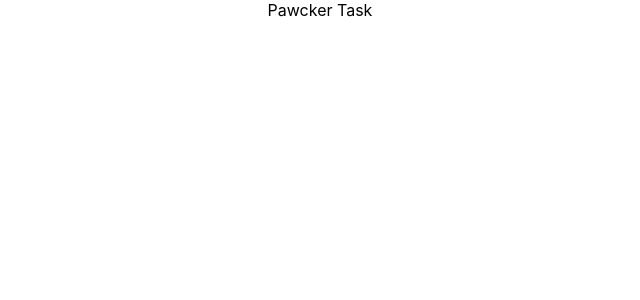
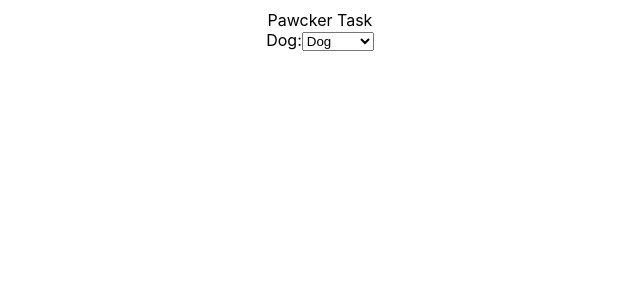
Before and after one commit to diegojcastro/puppy-task, a React (Create React App) app: page / in a window 1280 px wide. Shown: the top 300 px of the page, without its empty margins (320-960 px from the left). Built offline with nearby package versions, Linux system fonts and the light colour scheme.

Commit message:
add dog, organization, program to form

```diff
--- a/src/App.css
+++ b/src/App.css
@@ -1,4 +1,12 @@
-.App {
+.app {
+  display: flex;
+  flex-direction: column;
+  justify-content: center;
+  align-items: center;
+  margin-top: 10px;
+}
+
+.dog-form {
   display: flex;
   flex-direction: column;
   justify-content: center;
--- a/src/App.js
+++ b/src/App.js
@@ -1,10 +1,14 @@
 
 import './App.css';
+import Form from './Form';
 
 function App() {
   return (
-    <div className="App">
+    <div className="app">
       Pawcker Task
+      <div className="app__form">
+        <Form />
+      </div>
     </div>
   );
 }
--- /dev/null
+++ b/src/Form.jsx
@@ -0,0 +1,49 @@
+import { React, useState, useEffect } from 'react';
+
+export default function Form(props) {
+  const [formVals, setFormVals] = useState({});
+
+  const dogs = props.dogList || ['Hershey']
+
+  const changeDog = (e) => {
+    const dog = e.target.value
+    setFormVals({dog});
+  }
+  const changeOrg = (e) => {
+    const org = e.target.value
+    setFormVals({dog: formVals.dog, org});
+  }
+
+
+
+
+  return(
+    <form className='dog-form'>
+      <label>
+        Dog:
+        <select name='Dog' value={formVals.dog} onChange={changeDog}>
+          <option selected disabled value>Dog</option>
+          <option value='Hershey'>Hershey</option>
+        </select>
+      </label>
+
+      {formVals.dog && <label>
+          Organization:
+          <select name='Organization' value={formVals.org} onChange={changeOrg}>
+            <option selected disabled value>Organization</option>
+            <option value='CWAGS'>CWAGS</option>
+          </select>
+      </label>}
+
+      {formVals.org && <label>
+          Program:
+          <select name='Program' value={formVals.program} onChange={changeProgram}>
+            <option selected disabled value>Program</option>
+            <option value='Scent'>Scent</option>
+          </select>
+      </label>}
+
+
+    </form>
+  )
+};
```
